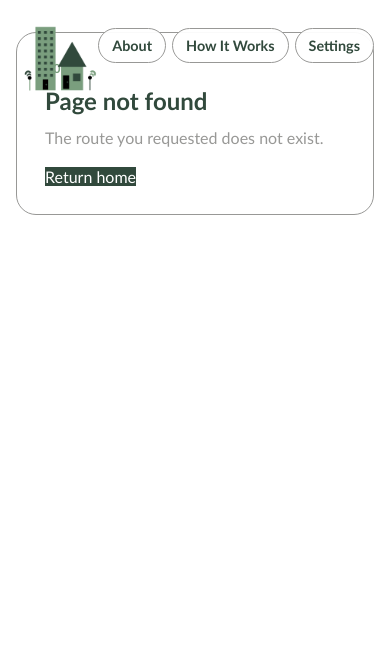
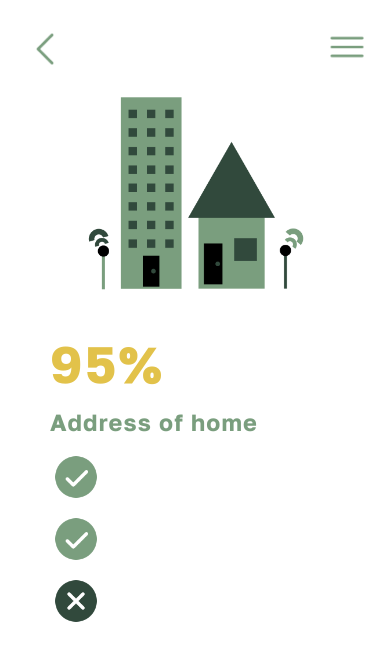
Before and after one commit to WaltonColaco/side-quest, a React (Vite) app in the folder frontend/: page /information in a window 390 px wide. Before the commit this address had no page. Shown: the top 660 px of the page. Built offline with nearby package versions, Linux system fonts and the light colour scheme.

Commit message:
Information pages added

```diff
--- a/frontend/src/App.jsx
+++ b/frontend/src/App.jsx
@@ -5,6 +5,7 @@ import TopNav from "./components/TopNav";
 import About from "./pages/About";
 import Home from "./pages/Home";
 import HowItWorks from "./pages/HowItWorks";
+import Information from "./pages/Information";
 import MapHeat from "./pages/MapHeat";
 import NotFound from "./pages/NotFound";
 import ScoreProject from "./pages/ScoreProject";
@@ -12,18 +13,21 @@ import Settings from "./pages/Settings";
 
 function App() {
   const location = useLocation();
-  const showGlobalLogo = location.pathname !== "/";
+  const showGlobalLogo =
+    location.pathname !== "/" && location.pathname !== "/information";
+  const showTopNav = location.pathname !== "/information";
 
   return (
     <>
       {showGlobalLogo ? <NavButton /> : null}
-      <TopNav />
+      {showTopNav ? <TopNav /> : null}
       <Routes>
         <Route path="/" element={<Home />} />
         <Route path="/map-heat" element={<MapHeat />} />
         <Route path="/score-project" element={<ScoreProject />} />
         <Route path="/settings" element={<Settings />} />
         <Route path="/about" element={<About />} />
+        <Route path="/information" element={<Information />} />
         <Route path="/how-it-works" element={<HowItWorks />} />
         <Route path="/home" element={<Navigate to="/" replace />} />
         <Route path="*" element={<NotFound />} />
--- a/frontend/src/components/TopNav.jsx
+++ b/frontend/src/components/TopNav.jsx
@@ -1,6 +1,7 @@
 import { NavLink } from "react-router-dom";
 
 const items = [
+  { to: "/Home", label: "Home" },
   { to: "/about", label: "About" },
   { to: "/how-it-works", label: "How It Works" },
   { to: "/settings", label: "Settings" },
--- /dev/null
+++ b/frontend/src/pages/Information.jsx
@@ -0,0 +1,37 @@
+import { Link } from "react-router-dom";
+import backButton from "../../back-button.png";
+import houseImage from "../../hacked-logo.png";
+import navMenu from "../../nav-button.png";
+import tickMark from "../../tick-mark.png";
+import crossMark from "../../cross-mark.png";
+
+function Information() {
+  return (
+    <section className="information-screen" aria-label="Information page">
+      <div className="information-frame">
+        <Link className="information-back" to="/map-heat" aria-label="Back">
+          <img src={backButton} alt="Back" />
+        </Link>
+        <img className="information-menu" src={navMenu} alt="Menu" />
+        <div className="information-main">
+          <div className="information-art">
+            <img src={houseImage} alt="House" />
+          </div>
+          <div className="information-side">
+            <div className="information-score-row">
+              <p className="information-score">95%</p>
+            </div>
+            <h2 className="information-address">Address of home</h2>
+            <div className="information-checklist" aria-label="Checklist">
+              <img className="information-check-icon" src={tickMark} alt="Passed criterion" />
+              <img className="information-check-icon" src={tickMark} alt="Passed criterion" />
+              <img className="information-check-icon" src={crossMark} alt="Failed criterion" />
+            </div>
+          </div>
+        </div>
+      </div>
+    </section>
+  );
+}
+
+export default Information;
--- a/frontend/src/pages/MapHeat.jsx
+++ b/frontend/src/pages/MapHeat.jsx
@@ -1,22 +1,40 @@
 import { useEffect } from "react";
-import { Link } from "react-router-dom";
+import { Link, useNavigate } from "react-router-dom";
 import L from "leaflet";
 import "leaflet/dist/leaflet.css";
 import "leaflet.heat";
-import { MapContainer, TileLayer, useMap } from "react-leaflet";
+import { MapContainer, Marker, Popup, TileLayer, useMap } from "react-leaflet";
+import marker2x from "leaflet/dist/images/marker-icon-2x.png";
+import marker from "leaflet/dist/images/marker-icon.png";
+import shadow from "leaflet/dist/images/marker-shadow.png";
 
 const heatData = [
-  [40.7128, -74.006, 0.95],
-  [40.7306, -73.9866, 0.88],
-  [40.758, -73.9855, 0.91],
-  [40.7061, -74.0087, 0.72],
-  [40.7484, -73.9857, 0.85],
-  [40.7411, -73.9897, 0.68],
-  [40.7527, -73.9772, 0.83],
-  [40.7295, -73.9965, 0.77],
-  [40.7213, -74.0047, 0.66],
-  [40.7614, -73.9776, 0.81],
+  [53.5444, -113.4909, 0.96], // Downtown
+  [53.5461, -113.4938, 0.88], // Ice District
+  [53.5232, -113.5263, 0.82], // Whyte Ave
+  [53.5408, -113.505, 0.78], // River Valley central
+  [53.5463, -113.5954, 0.74], // West Edmonton
+  [53.5717, -113.428, 0.69], // Northeast Edmonton
+  [53.4978, -113.5144, 0.71], // Southgate area
+  [53.5585, -113.4186, 0.65], // Highlands
+  [53.5157, -113.6158, 0.63], // Callingwood
+  [53.5895, -113.4077, 0.6], // Northlands area
 ];
+
+const pins = [
+  { id: "downtown", name: "Downtown Edmonton", position: [53.5444, -113.4909] },
+  { id: "whyte", name: "Whyte Avenue", position: [53.5232, -113.5263] },
+  { id: "west-edmonton", name: "West Edmonton", position: [53.5463, -113.5954] },
+  { id: "southgate", name: "Southgate Area", position: [53.4978, -113.5144] },
+];
+
+const pinIcon = L.icon({
+  iconRetinaUrl: marker2x,
+  iconUrl: marker,
+  shadowUrl: shadow,
+  iconSize: [25, 41],
+  iconAnchor: [12, 41],
+});
 
 function HeatLayer() {
   const map = useMap();
@@ -40,13 +58,15 @@ function HeatLayer() {
 }
 
 function MapHeat() {
+  const navigate = useNavigate();
+
   return (
     <section className="map-heat-screen" aria-label="Heatmap view">
       <Link className="map-back-link" to="/">
         Back
       </Link>
       <MapContainer
-        center={[40.7306, -73.9866]}
+        center={[53.5461, -113.4938]}
         zoom={12}
         scrollWheelZoom
         className="map-heat-canvas"
@@ -56,6 +76,22 @@ function MapHeat() {
           url="https://{s}.tile.openstreetmap.org/{z}/{x}/{y}.png"
         />
         <HeatLayer />
+        {pins.map((pin) => (
+          <Marker
+            key={pin.id}
+            position={pin.position}
+            icon={pinIcon}
+            eventHandlers={{
+              click: () => navigate("/information"),
+            }}
+          >
+            <Popup>
+              {pin.name}
+              <br />
+              Tap pin to open information.
+            </Popup>
+          </Marker>
+        ))}
       </MapContainer>
     </section>
   );
--- a/frontend/src/styles/global.css
+++ b/frontend/src/styles/global.css
@@ -112,6 +112,19 @@ a {
   width: min(460px, 100%);
   display: grid;
   gap: 22px;
+}
+
+.landing-copy {
+  width: min(520px, 100%);
+  display: grid;
+  gap: 12px;
+  color: var(--forest);
+  font-size: 1.1rem;
+  line-height: 1.55;
+}
+
+.landing-copy p {
+  margin: 0;
 }
 
 .landing-action {
@@ -242,6 +255,121 @@ h1 {
   font-weight: 700;
 }
 
+.information-screen {
+  height: 100vh;
+  width: 100%;
+  background: #ffffff;
+  overflow: hidden;
+}
+
+.information-frame {
+  position: relative;
+  width: 100%;
+  min-height: 100vh;
+  border: none;
+  border-radius: 0;
+  background: #ffffff;
+  padding: 0;
+}
+
+.information-back {
+  position: absolute;
+  top: 48px;
+  left: 48px;
+  display: inline-flex;
+}
+
+.information-back img {
+  width: 42px;
+  height: 42px;
+  object-fit: contain;
+}
+
+.information-menu {
+  position: absolute;
+  top: 50px;
+  right: 48px;
+  width: 48px;
+  height: 48px;
+  object-fit: contain;
+}
+
+.information-main {
+  min-height: 100%;
+  display: flex;
+  align-items: center;
+  justify-content: center;
+  gap: 56px;
+  padding: 80px 24px 24px;
+  transform: translate(-40px, -56px);
+}
+
+.information-art {
+  position: relative;
+  width: 840px;
+  height: 839px;
+}
+
+.information-art img {
+  width: 840px;
+  height: 839px;
+  object-fit: contain;
+}
+
+.information-side {
+  position: relative;
+  width: 460px;
+  min-height: 420px;
+  padding-top: 0;
+}
+
+.information-score-row {
+  display: flex;
+  align-items: flex-start;
+  gap: 0;
+}
+
+.information-score {
+  margin: 0;
+  color: #e2c24a;
+  font-family:
+    "Golos Text", "Avenir Next", "Gill Sans", "Trebuchet MS", sans-serif;
+  font-weight: 700;
+  font-size: 96px;
+  line-height: 100%;
+  letter-spacing: 0.05em;
+}
+
+.information-address {
+  margin: 22px 0 0;
+  color: var(--sage);
+  font-family:
+    "Golos Text", "Avenir Next", "Gill Sans", "Trebuchet MS", sans-serif;
+  font-weight: 700;
+  font-size: 32px;
+  line-height: 100%;
+  letter-spacing: 0.05em;
+}
+
+.information-ticks {
+  display: none;
+}
+
+.information-checklist {
+  margin-top: 28px;
+  width: 65px;
+  display: flex;
+  flex-direction: column;
+  gap: 14px;
+}
+
+.information-check-icon {
+  width: 65px;
+  height: auto;
+  object-fit: contain;
+  display: block;
+}
+
 .nav-link {
   color: var(--forest);
 }
@@ -314,4 +442,75 @@ h1 {
     min-height: 72vh;
     border-radius: 18px;
   }
+
+  .information-screen {
+    padding: 10px;
+    overflow: hidden;
+  }
+
+  .information-frame {
+    min-height: 86vh;
+    padding: 20px 16px;
+  }
+
+  .information-back {
+    top: 18px;
+    left: 14px;
+  }
+
+  .information-menu {
+    top: 18px;
+    right: 14px;
+    width: 38px;
+    height: 38px;
+  }
+
+  .information-main {
+    display: grid;
+    grid-template-columns: 1fr;
+    gap: 8px;
+    padding-top: 10px;
+    min-height: auto;
+    transform: none;
+  }
+
+  .information-art {
+    position: static;
+    width: auto;
+    height: auto;
+    display: flex;
+    justify-content: center;
+  }
+
+  .information-art img {
+    width: min(340px, 100%);
+    height: auto;
+  }
+
+  .information-side {
+    position: static;
+    width: 100%;
+    min-height: auto;
+    padding-top: 0;
+    padding-bottom: 12px;
+  }
+
+  .information-score {
+    font-size: clamp(3.2rem, 12vw, 4.4rem);
+  }
+
+  .information-address {
+    font-size: clamp(1.4rem, 6vw, 2rem);
+  }
+
+  .information-checklist {
+    margin-top: 16px;
+    width: 52px;
+    gap: 10px;
+  }
+
+  .information-check-icon {
+    width: 52px;
+    height: auto;
+  }
 }
```
Also changed, not shown: frontend/cross-mark.png (added), frontend/tick-mark.png (added).
